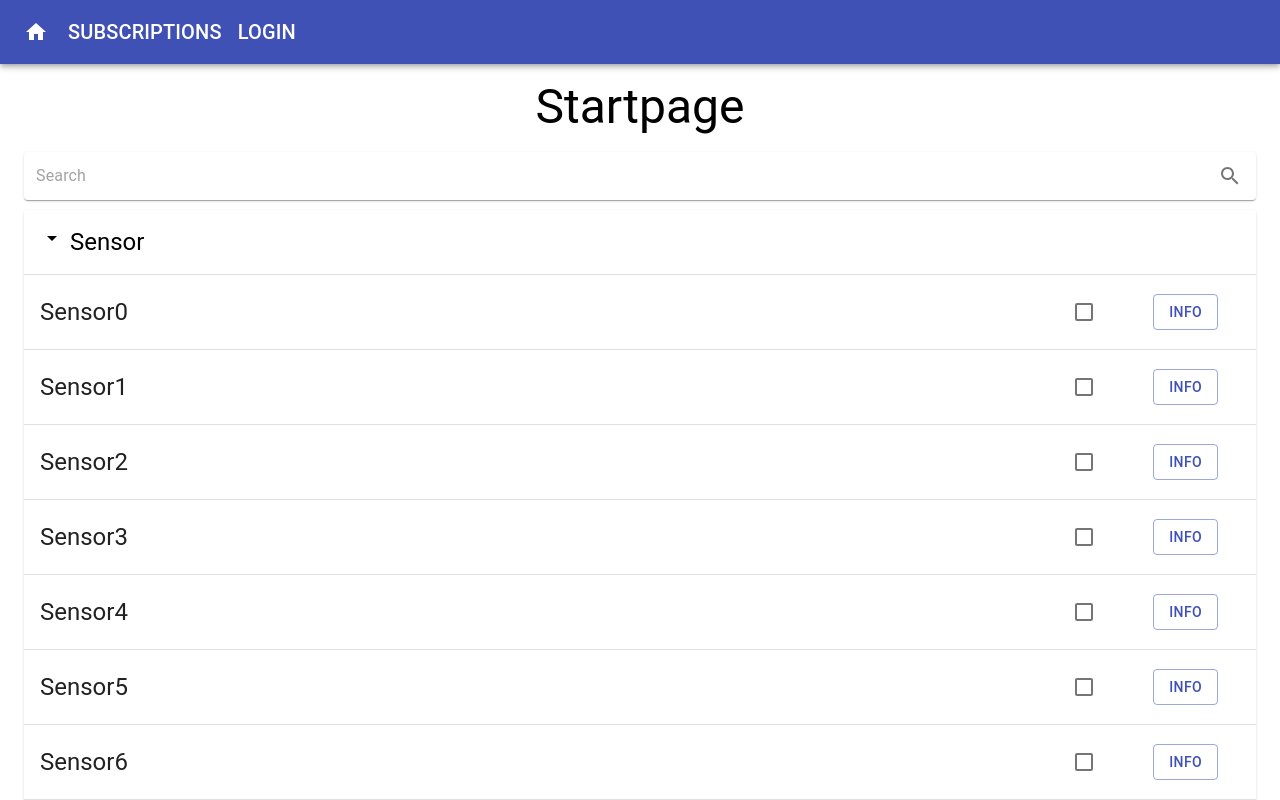
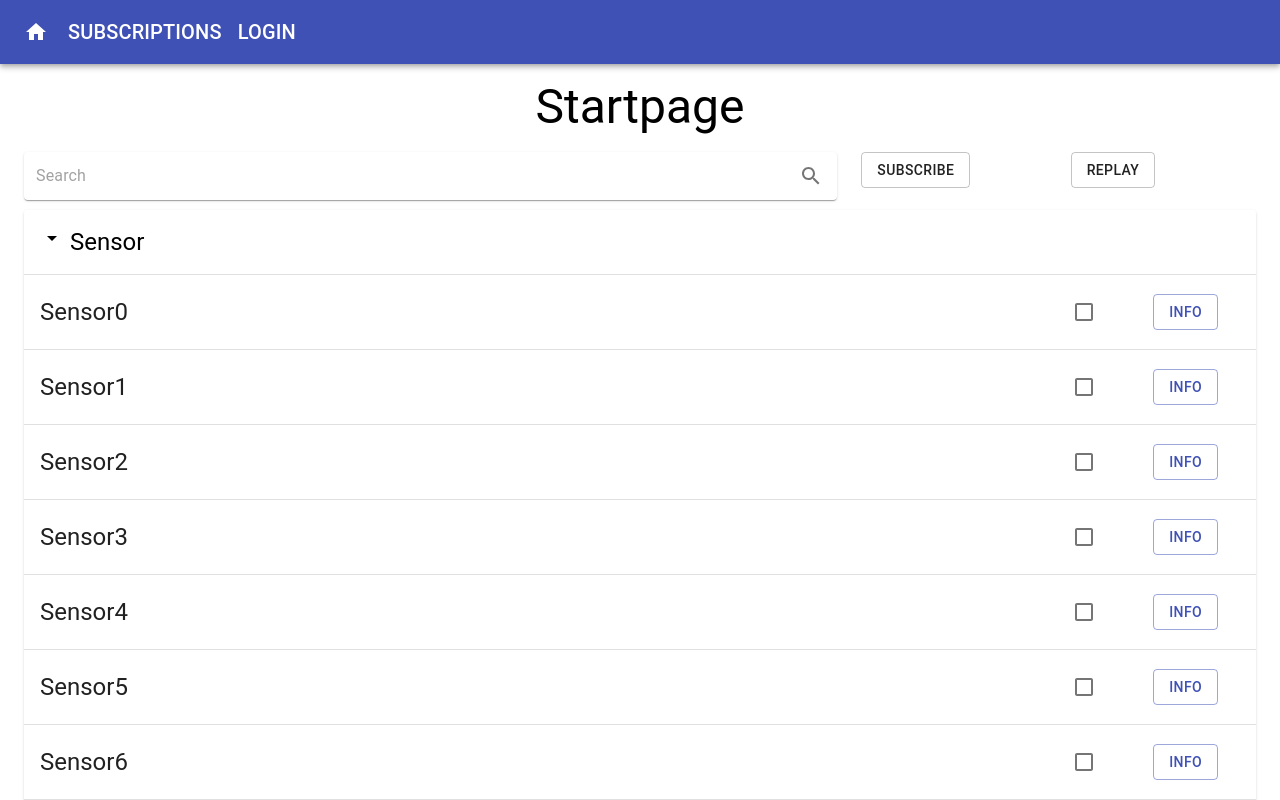
Before and after one commit to cadivus/KIT-PSE_Sensordatenbankmanagementsystem, a React (Create React App) app in the folder frontend/: page / in a window 1280 px wide. Shown: the top 800 px of the page. Built offline with nearby package versions, Linux system fonts and the light colour scheme.

Commit message:
Einfügen der Buttons Subscribe und Replay - Replay führt zur ReplayMultipleView

```diff
--- a/frontend/src/components/startpage/StartpageView.tsx
+++ b/frontend/src/components/startpage/StartpageView.tsx
@@ -1,6 +1,7 @@
-import React from 'react'
-import {Container, Typography} from '@material-ui/core'
+import React, {FC} from 'react'
+import {Button, Container, Grid, Typography} from '@material-ui/core'
 import {makeStyles} from '@material-ui/core/styles'
+import {useHistory} from 'react-router-dom'
 import SensorList from './SensorList'
 import Search from './Search'
 
@@ -14,7 +15,8 @@ const useStyles = makeStyles({
  *  Displays the start page.
  *  This class implements a React component.
  */
-const StartpageView = () => {
+const StartpageView: FC = () => {
+  const history = useHistory()
   const classes = useStyles()
   return (
     <div>
@@ -22,7 +24,19 @@ const StartpageView = () => {
         <Typography variant="h3" align="center" gutterBottom>
           Startpage
         </Typography>
-        <Search />
+        <Grid container spacing={3}>
+          <Grid item xs={8}>
+            <Search />
+          </Grid>
+          <Grid item xs={2}>
+            <Button variant="outlined">Subscribe</Button>
+          </Grid>
+          <Grid item xs={2}>
+            <Button variant="outlined" onClick={() => history.push('/replay/replayMultipleView')}>
+              Replay
+            </Button>
+          </Grid>
+        </Grid>
         <SensorList />
       </Container>
     </div>
```
